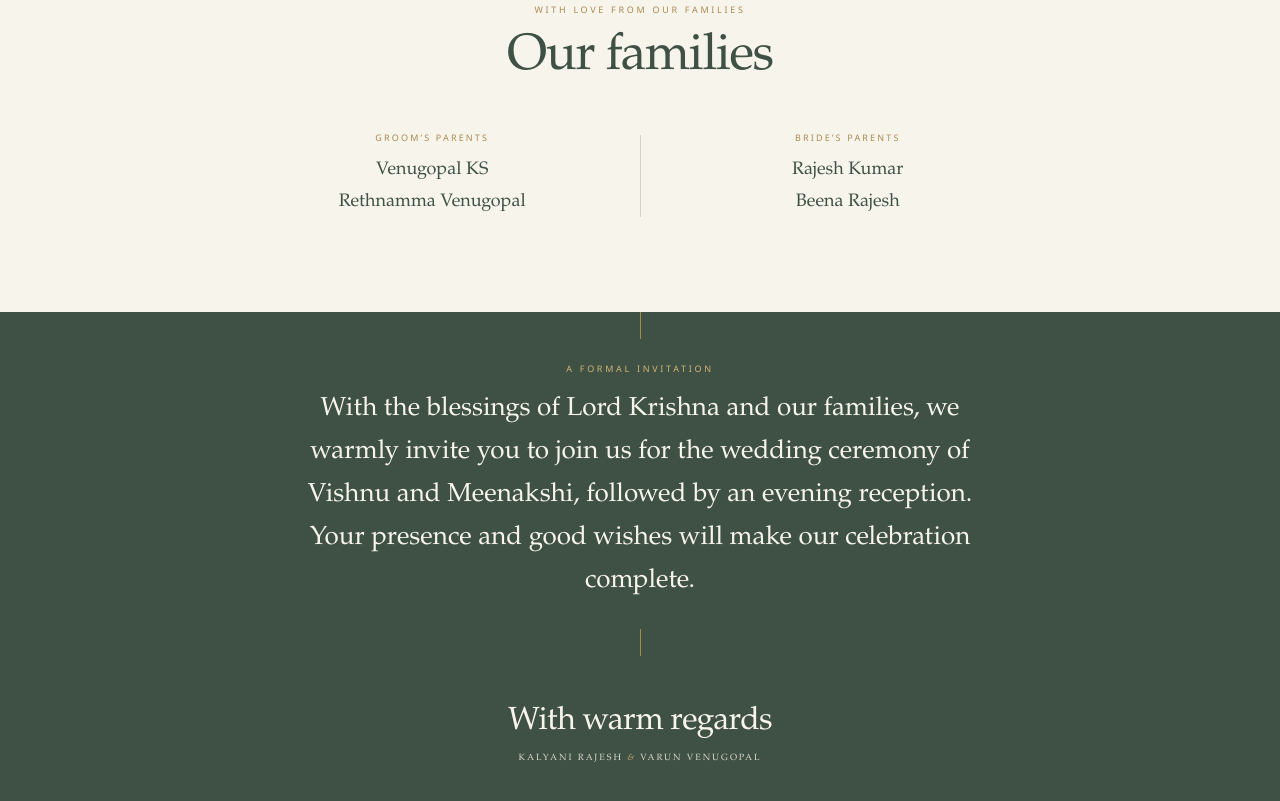
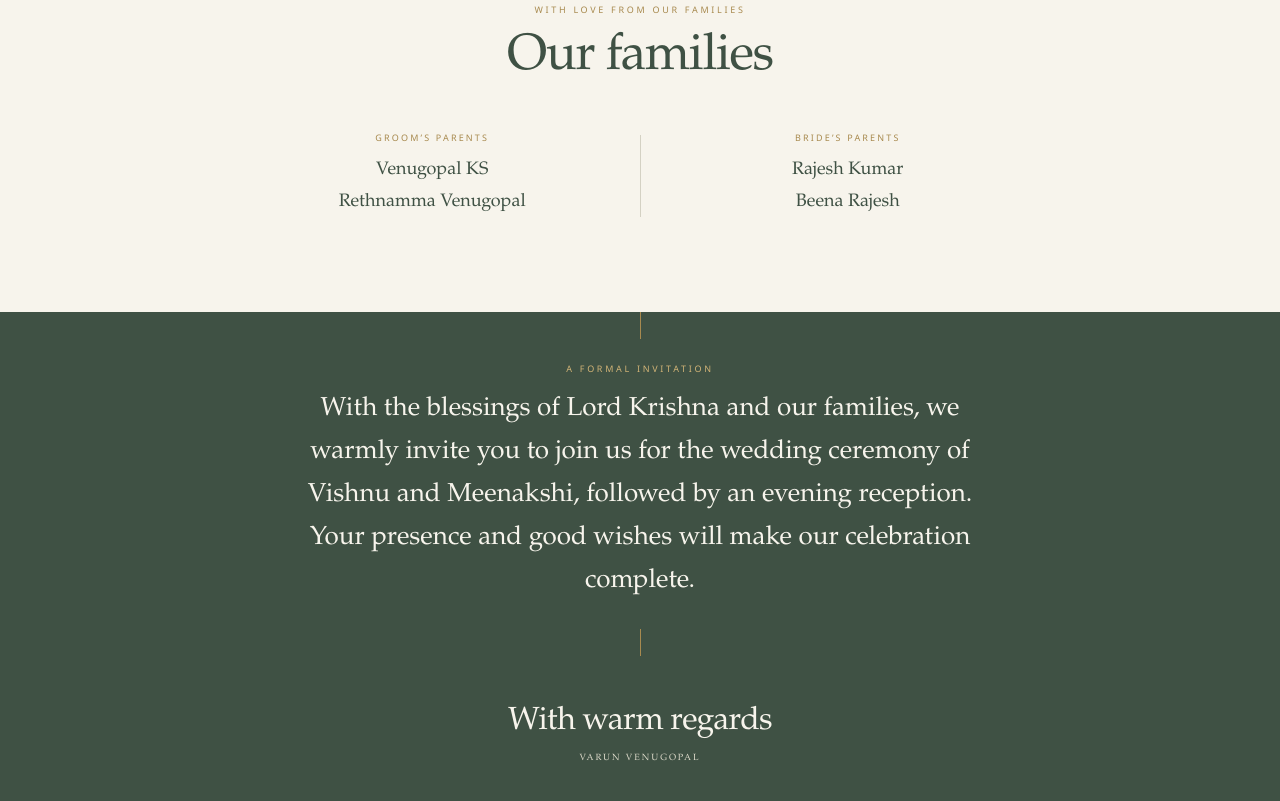
Before and after one commit to AnandhakrishnanM19/theweddingrepo, a website: page index.html in a window 1280 px wide. Shown: the part 2271-3072 px from the top of the page. Drawn offline with Linux system fonts and the light colour scheme.

Commit message:
Remove Kalyani Rajesh from footer signoff

```diff
--- a/index.html
+++ b/index.html
@@ -286,7 +286,7 @@
 
   <footer>
     <p class="footer-names">With warm regards</p>
-    <p class="footer-signoff">Kalyani Rajesh <span>&amp;</span> Varun Venugopal</p>
+    <p class="footer-signoff">Varun Venugopal</p>
   </footer>
   </div>
 
```
